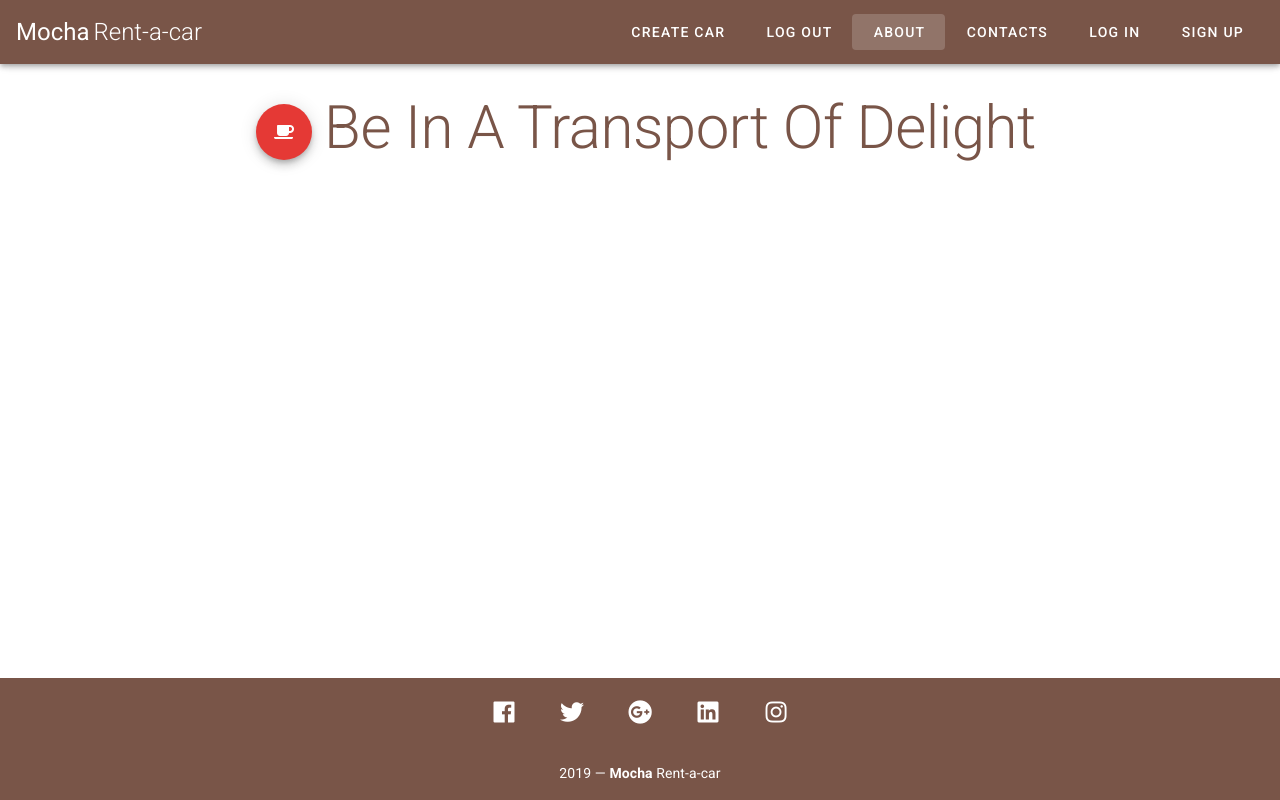
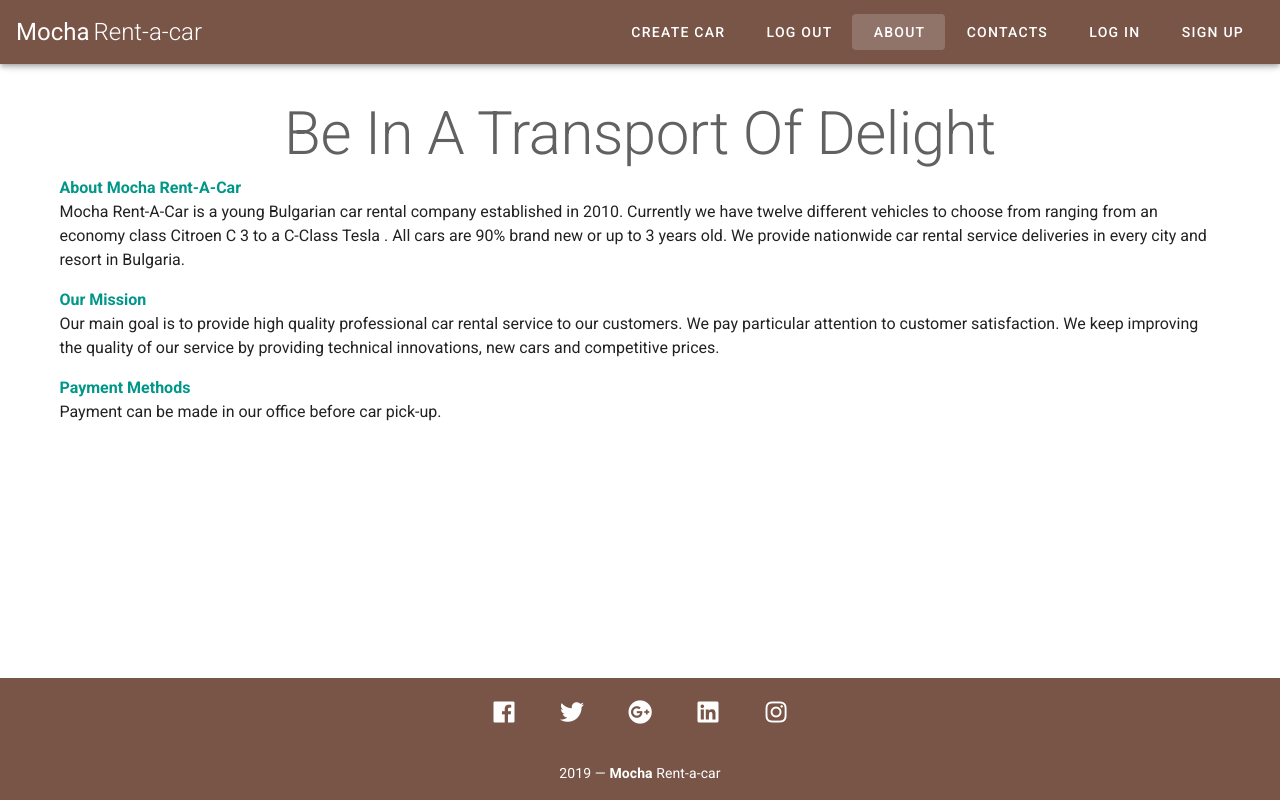
Before and after one commit to ju-mihaylova/Mocha-Rent-a-car, a Vue app: page /about in a window 1280 px wide. Built offline with nearby package versions, Linux system fonts and the light colour scheme.

Commit message:
added info to about page

```diff
--- a/src/components/common/About.vue
+++ b/src/components/common/About.vue
@@ -1,11 +1,17 @@
 <template>
     <div class="about">
-        <h1 class="display-3 text-center brown--text text-capitalize mt-3">
-            <v-btn fab class="red darken-1 white--text ma-3">
-                <v-icon small>fas fa-coffee</v-icon>
-            </v-btn>Be in a transport of delight
+        <v-container>
+        <h1 class="display-3 text-center grey--text text--darken-2 text-capitalize my-3">
+            Be in a transport of delight
+        </h1>
+        <h4 class="teal--text">About Mocha Rent-A-Car</h4>
+        <p>Mocha Rent-A-Car is a young Bulgarian car rental company established in 2010. Currently we have twelve different vehicles to choose from ranging from an economy class Citroen C 3 to a C-Class Tesla . All cars are 90% brand new or up to 3 years old. We provide nationwide car rental service deliveries in every city and resort in Bulgaria.</p>
+        <h4 class="teal--text">Our Mission</h4>
+        <p>Our main goal is to provide high quality professional car rental service to our customers. We pay particular attention to customer satisfaction. We keep improving the quality of our service by providing technical innovations, new cars and competitive prices.</p>
+        <h4 class="teal--text">Payment Methods</h4>
+        <p>Payment can be made in our office before car pick-up.</p>
+        </v-container>
 
-        </h1>
     </div>
 </template>
 
```
